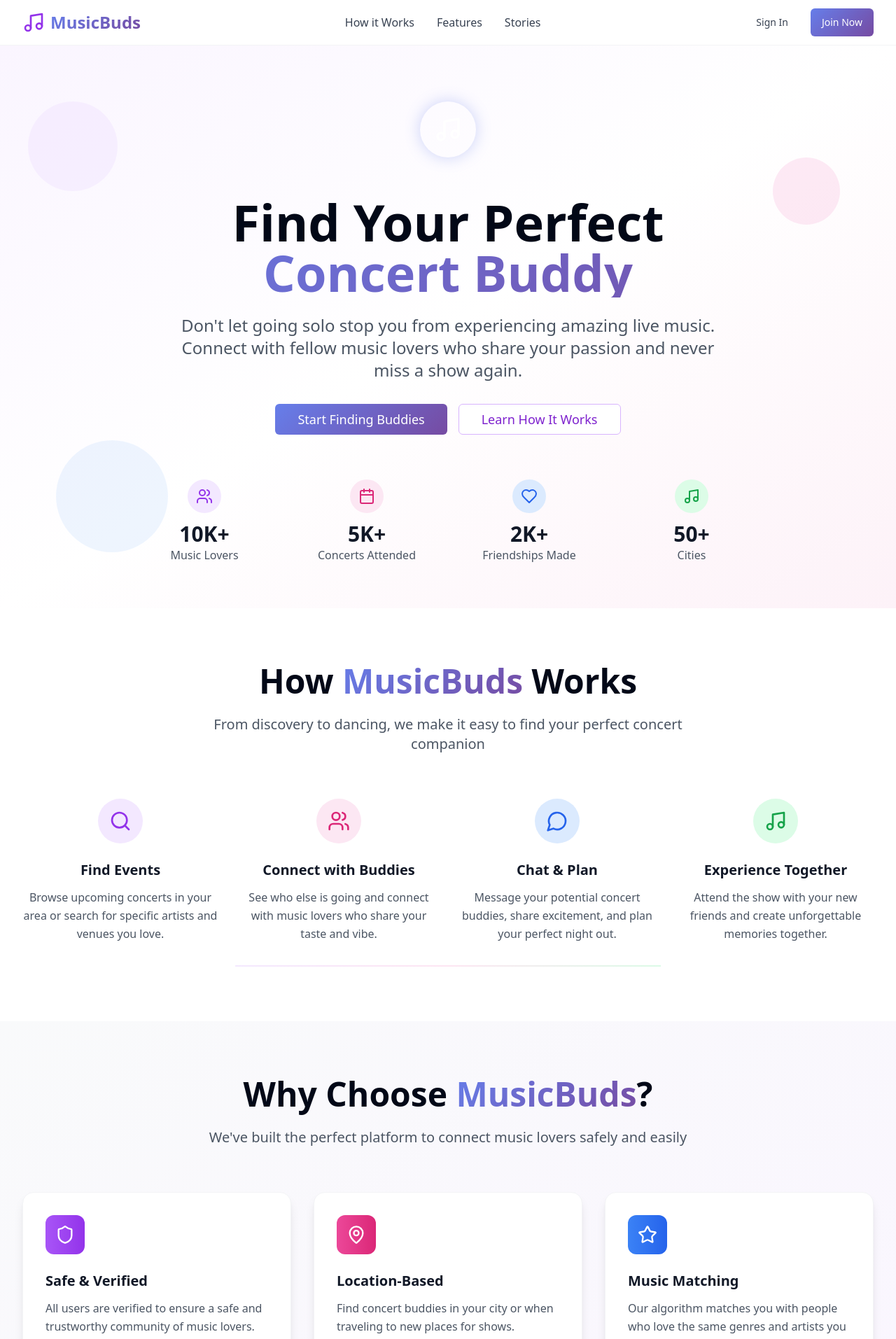
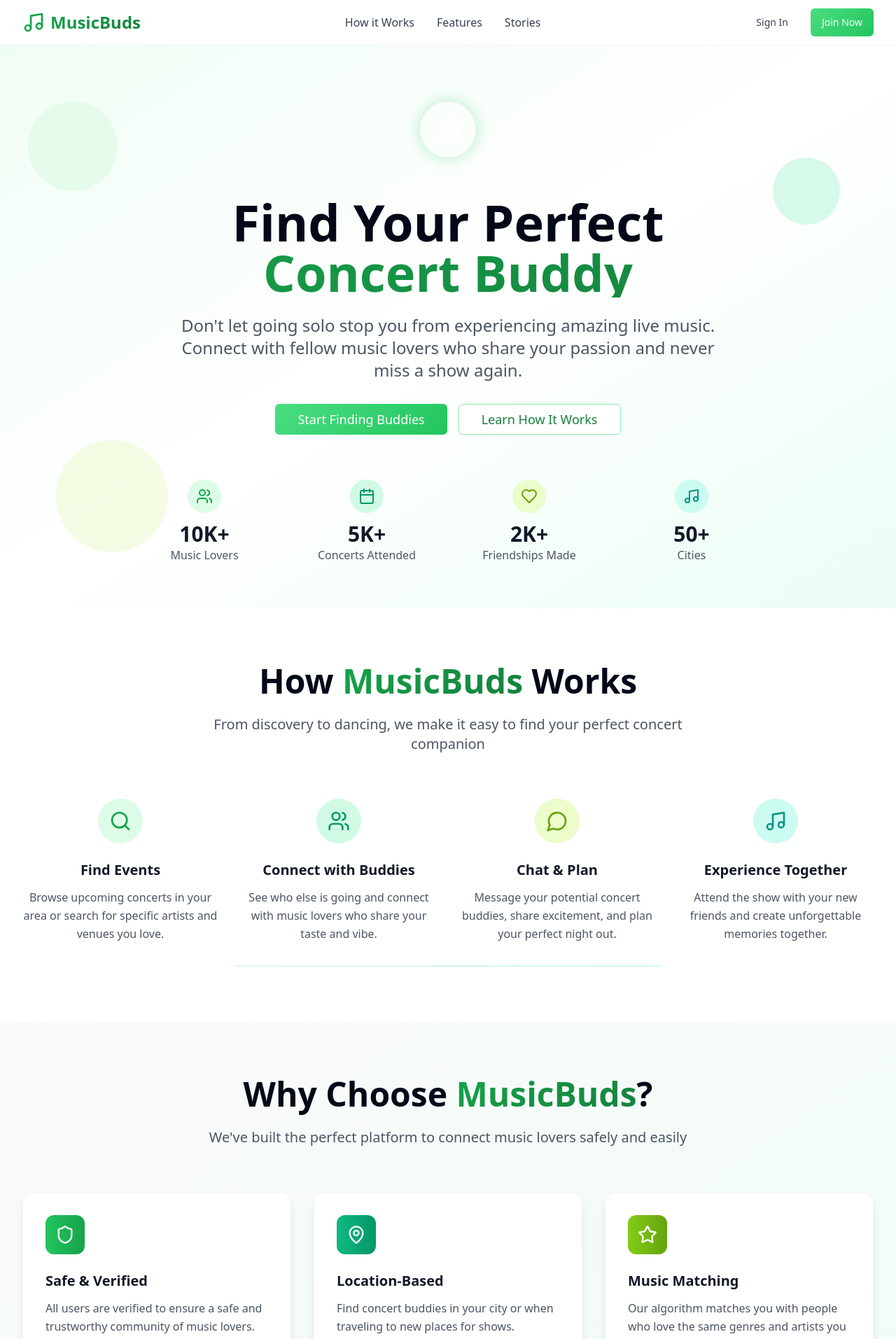
Before and after one commit to ShannonLin284/MusicBudsss, a React (Vite) app: page / in a window 1280 px wide. Shown: the top 1913 px of the page at 70% size. Built offline with nearby package versions, Linux system fonts and the light colour scheme.

Commit message:
Change theme to light green
Update the theme to use a light green color palette.

```diff
--- a/src/components/CTA.tsx
+++ b/src/components/CTA.tsx
@@ -4,7 +4,7 @@ import { Button } from "@/components/ui/button";
 
 const CTA = () => {
   return (
-    <section className="py-20 bg-gradient-to-r from-purple-600 via-pink-600 to-blue-600 relative overflow-hidden">
+    <section className="py-20 bg-gradient-to-r from-green-600 via-emerald-600 to-teal-600 relative overflow-hidden">
       {/* Background decorative elements */}
       <div className="absolute inset-0">
         <div className="absolute top-10 left-10 w-20 h-20 bg-white/10 rounded-full animate-pulse"></div>
@@ -31,7 +31,7 @@ const CTA = () => {
         </p>
 
         <div className="flex flex-col sm:flex-row gap-4 justify-center">
-          <Button size="lg" className="bg-white text-purple-600 hover:bg-gray-100 transition-colors text-lg px-8 py-4 font-semibold">
+          <Button size="lg" className="bg-white text-green-600 hover:bg-gray-100 transition-colors text-lg px-8 py-4 font-semibold">
             Get Started Free
             <ArrowRight className="ml-2 h-5 w-5" />
           </Button>
--- a/src/components/Features.tsx
+++ b/src/components/Features.tsx
@@ -7,42 +7,42 @@ const Features = () => {
       icon: Shield,
       title: "Safe & Verified",
       description: "All users are verified to ensure a safe and trustworthy community of music lovers.",
-      gradient: "from-purple-500 to-purple-600"
+      gradient: "from-green-500 to-green-600"
     },
     {
       icon: MapPin,
       title: "Location-Based",
       description: "Find concert buddies in your city or when traveling to new places for shows.",
-      gradient: "from-pink-500 to-pink-600"
+      gradient: "from-emerald-500 to-emerald-600"
     },
     {
       icon: Star,
       title: "Music Matching",
       description: "Our algorithm matches you with people who love the same genres and artists you do.",
-      gradient: "from-blue-500 to-blue-600"
+      gradient: "from-lime-500 to-lime-600"
     },
     {
       icon: Clock,
       title: "Real-Time Chat",
       description: "Instant messaging to coordinate meetups, share excitement, and make plans.",
-      gradient: "from-green-500 to-green-600"
+      gradient: "from-teal-500 to-teal-600"
     },
     {
       icon: Zap,
       title: "Quick Connections",
       description: "Fast and easy way to connect with like-minded people for any upcoming show.",
-      gradient: "from-yellow-500 to-orange-500"
+      gradient: "from-cyan-500 to-green-500"
     },
     {
       icon: Heart,
       title: "Build Friendships",
       description: "Many of our users form lasting friendships that extend beyond just concerts.",
-      gradient: "from-red-500 to-pink-500"
+      gradient: "from-emerald-500 to-lime-500"
     }
   ];
 
   return (
-    <section id="features" className="py-20 bg-gradient-to-br from-gray-50 to-purple-50">
+    <section id="features" className="py-20 bg-gradient-to-br from-gray-50 to-green-50">
       <div className="max-w-7xl mx-auto px-4 sm:px-6 lg:px-8">
         <div className="text-center mb-16">
           <h2 className="text-4xl md:text-5xl font-bold mb-6">
--- a/src/components/Header.tsx
+++ b/src/components/Header.tsx
@@ -9,26 +9,26 @@ const Header = () => {
         <div className="flex justify-between items-center h-16">
           <div className="flex items-center space-x-2">
             <div className="relative">
-              <Music className="h-8 w-8 text-purple-600 music-note-bounce" />
+              <Music className="h-8 w-8 text-green-600 music-note-bounce" />
               <div className="absolute -top-1 -right-1 w-3 h-3 bg-gradient-secondary rounded-full animate-pulse"></div>
             </div>
             <span className="text-2xl font-bold text-gradient">MusicBuds</span>
           </div>
 
           <nav className="hidden md:flex items-center space-x-8">
-            <a href="#how-it-works" className="text-gray-700 hover:text-purple-600 transition-colors">
+            <a href="#how-it-works" className="text-gray-700 hover:text-green-600 transition-colors">
               How it Works
             </a>
-            <a href="#features" className="text-gray-700 hover:text-purple-600 transition-colors">
+            <a href="#features" className="text-gray-700 hover:text-green-600 transition-colors">
               Features
             </a>
-            <a href="#testimonials" className="text-gray-700 hover:text-purple-600 transition-colors">
+            <a href="#testimonials" className="text-gray-700 hover:text-green-600 transition-colors">
               Stories
             </a>
           </nav>
 
           <div className="flex items-center space-x-4">
-            <Button variant="ghost" className="text-gray-700 hover:text-purple-600">
+            <Button variant="ghost" className="text-gray-700 hover:text-green-600">
               Sign In
             </Button>
             <Button className="gradient-primary text-white border-0 hover:opacity-90 transition-opacity">
--- a/src/components/Hero.tsx
+++ b/src/components/Hero.tsx
@@ -4,12 +4,12 @@ import { Button } from "@/components/ui/button";
 
 const Hero = () => {
   return (
-    <section className="min-h-screen bg-gradient-to-br from-purple-50 via-white to-pink-50 relative overflow-hidden">
+    <section className="min-h-screen bg-gradient-to-br from-green-50 via-white to-emerald-50 relative overflow-hidden">
       {/* Background decorative elements */}
       <div className="absolute inset-0 overflow-hidden">
-        <div className="absolute top-20 left-10 w-32 h-32 bg-purple-200 rounded-full opacity-20 animate-pulse"></div>
-        <div className="absolute top-40 right-20 w-24 h-24 bg-pink-200 rounded-full opacity-20 animate-pulse delay-1000"></div>
-        <div className="absolute bottom-20 left-20 w-40 h-40 bg-blue-200 rounded-full opacity-20 animate-pulse delay-2000"></div>
+        <div className="absolute top-20 left-10 w-32 h-32 bg-green-200 rounded-full opacity-20 animate-pulse"></div>
+        <div className="absolute top-40 right-20 w-24 h-24 bg-emerald-200 rounded-full opacity-20 animate-pulse delay-1000"></div>
+        <div className="absolute bottom-20 left-20 w-40 h-40 bg-lime-200 rounded-full opacity-20 animate-pulse delay-2000"></div>
       </div>
 
       <div className="max-w-7xl mx-auto px-4 sm:px-6 lg:px-8 pt-20 pb-16 relative">
@@ -34,7 +34,7 @@ const Hero = () => {
             <Button size="lg" className="gradient-primary text-white border-0 hover:opacity-90 transition-opacity text-lg px-8 py-4">
               Start Finding Buddies
             </Button>
-            <Button size="lg" variant="outline" className="border-purple-300 text-purple-700 hover:bg-purple-50 text-lg px-8 py-4">
+            <Button size="lg" variant="outline" className="border-green-300 text-green-700 hover:bg-green-50 text-lg px-8 py-4">
               Learn How It Works
             </Button>
           </div>
@@ -42,29 +42,29 @@ const Hero = () => {
           {/* Stats */}
           <div className="grid grid-cols-2 md:grid-cols-4 gap-8 max-w-4xl mx-auto">
             <div className="text-center">
-              <div className="inline-flex items-center justify-center w-12 h-12 bg-purple-100 rounded-full mb-3">
-                <Users className="h-6 w-6 text-purple-600" />
+              <div className="inline-flex items-center justify-center w-12 h-12 bg-green-100 rounded-full mb-3">
+                <Users className="h-6 w-6 text-green-600" />
               </div>
               <div className="text-3xl font-bold text-gray-900">10K+</div>
               <div className="text-gray-600">Music Lovers</div>
             </div>
             <div className="text-center">
-              <div className="inline-flex items-center justify-center w-12 h-12 bg-pink-100 rounded-full mb-3">
-                <Calendar className="h-6 w-6 text-pink-600" />
+              <div className="inline-flex items-center justify-center w-12 h-12 bg-emerald-100 rounded-full mb-3">
+                <Calendar className="h-6 w-6 text-emerald-600" />
               </div>
               <div className="text-3xl font-bold text-gray-900">5K+</div>
               <div className="text-gray-600">Concerts Attended</div>
             </div>
             <div className="text-center">
-              <div className="inline-flex items-center justify-center w-12 h-12 bg-blue-100 rounded-full mb-3">
-                <Heart className="h-6 w-6 text-blue-600" />
+              <div className="inline-flex items-center justify-center w-12 h-12 bg-lime-100 rounded-full mb-3">
+                <Heart className="h-6 w-6 text-lime-600" />
               </div>
               <div className="text-3xl font-bold text-gray-900">2K+</div>
               <div className="text-gray-600">Friendships Made</div>
             </div>
             <div className="text-center">
-              <div className="inline-flex items-center justify-center w-12 h-12 bg-green-100 rounded-full mb-3">
-                <Music className="h-6 w-6 text-green-600" />
+              <div className="inline-flex items-center justify-center w-12 h-12 bg-teal-100 rounded-full mb-3">
+                <Music className="h-6 w-6 text-teal-600" />
               </div>
               <div className="text-3xl font-bold text-gray-900">50+</div>
               <div className="text-gray-600">Cities</div>
--- a/src/components/HowItWorks.tsx
+++ b/src/components/HowItWorks.tsx
@@ -7,25 +7,25 @@ const HowItWorks = () => {
       icon: Search,
       title: "Find Events",
       description: "Browse upcoming concerts in your area or search for specific artists and venues you love.",
-      color: "bg-purple-100 text-purple-600"
+      color: "bg-green-100 text-green-600"
     },
     {
       icon: Users,
       title: "Connect with Buddies",
       description: "See who else is going and connect with music lovers who share your taste and vibe.",
-      color: "bg-pink-100 text-pink-600"
+      color: "bg-emerald-100 text-emerald-600"
     },
     {
       icon: MessageCircle,
       title: "Chat & Plan",
       description: "Message your potential concert buddies, share excitement, and plan your perfect night out.",
-      color: "bg-blue-100 text-blue-600"
+      color: "bg-lime-100 text-lime-600"
     },
     {
       icon: Music,
       title: "Experience Together",
       description: "Attend the show with your new friends and create unforgettable memories together.",
-      color: "bg-green-100 text-green-600"
+      color: "bg-teal-100 text-teal-600"
     }
   ];
 
@@ -60,7 +60,7 @@ const HowItWorks = () => {
 
         {/* Connection lines for desktop */}
         <div className="hidden lg:block relative mt-8">
-          <div className="absolute top-0 left-1/4 right-1/4 h-0.5 bg-gradient-to-r from-purple-300 via-pink-300 to-green-300 opacity-30"></div>
+          <div className="absolute top-0 left-1/4 right-1/4 h-0.5 bg-gradient-to-r from-green-300 via-emerald-300 to-teal-300 opacity-30"></div>
         </div>
       </div>
     </section>
--- a/src/components/Testimonials.tsx
+++ b/src/components/Testimonials.tsx
@@ -46,7 +46,7 @@ const Testimonials = () => {
 
         <div className="grid grid-cols-1 md:grid-cols-3 gap-8">
           {testimonials.map((testimonial, index) => (
-            <div key={index} className="bg-gradient-to-br from-purple-50 to-pink-50 rounded-2xl p-8 relative group hover:shadow-lg transition-all duration-300">
+            <div key={index} className="bg-gradient-to-br from-green-50 to-emerald-50 rounded-2xl p-8 relative group hover:shadow-lg transition-all duration-300">
               <div className="absolute -top-4 left-8">
                 <div className="w-12 h-12 bg-gradient-primary rounded-full flex items-center justify-center">
                   <Music className="h-6 w-6 text-white" />
@@ -73,7 +73,7 @@ const Testimonials = () => {
                   <div className="flex-1">
                     <h4 className="font-bold text-gray-900">{testimonial.name}, {testimonial.age}</h4>
                     <p className="text-gray-600 text-sm">{testimonial.location}</p>
-                    <p className="text-purple-600 text-sm font-medium">{testimonial.concertCount} concerts attended</p>
+                    <p className="text-green-600 text-sm font-medium">{testimonial.concertCount} concerts attended</p>
                   </div>
                 </div>
               </div>
--- a/src/index.css
+++ b/src/index.css
@@ -105,19 +105,19 @@
 
 @layer utilities {
   .gradient-primary {
-    background: linear-gradient(135deg, #667eea 0%, #764ba2 100%);
+    background: linear-gradient(135deg, #4ade80 0%, #22c55e 100%);
   }
 
   .gradient-secondary {
-    background: linear-gradient(135deg, #f093fb 0%, #f5576c 100%);
+    background: linear-gradient(135deg, #86efac 0%, #4ade80 100%);
   }
 
   .gradient-accent {
-    background: linear-gradient(135deg, #4facfe 0%, #00f2fe 100%);
+    background: linear-gradient(135deg, #a7f3d0 0%, #6ee7b7 100%);
   }
 
   .text-gradient {
-    background: linear-gradient(135deg, #667eea 0%, #764ba2 100%);
+    background: linear-gradient(135deg, #16a34a 0%, #15803d 100%);
     -webkit-background-clip: text;
     -webkit-text-fill-color: transparent;
     background-clip: text;
@@ -145,10 +145,10 @@
 
   @keyframes pulseGlow {
     0%, 100% {
-      box-shadow: 0 0 20px rgba(102, 126, 234, 0.3);
+      box-shadow: 0 0 20px rgba(34, 197, 94, 0.3);
     }
     50% {
-      box-shadow: 0 0 40px rgba(102, 126, 234, 0.6);
+      box-shadow: 0 0 40px rgba(34, 197, 94, 0.6);
     }
   }
 }
```
Also changed, not shown: src/components/Footer.tsx (+4 -4 lines).
